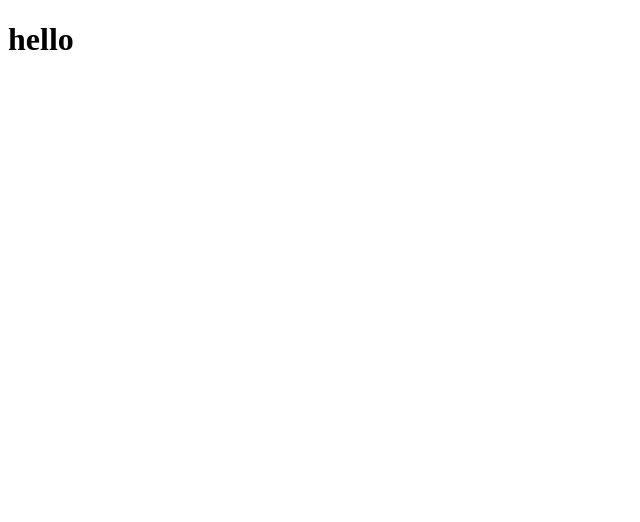
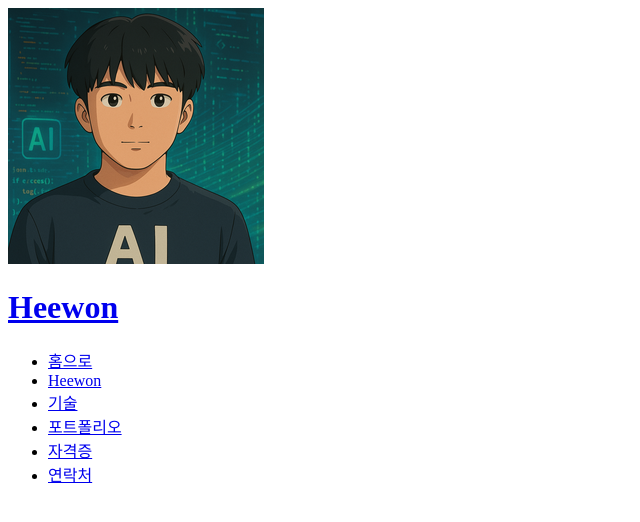
Before and after one commit to heewonLEE2/MySite, a plain HTML site: page index.html in a window 1280 px wide. Shown: the whole page, without its empty margins (0-640 px from the left). Drawn offline with Linux system fonts and the light colour scheme.

Commit message:
메뉴 구성

```diff
--- a/index.html
+++ b/index.html
@@ -9,6 +9,37 @@
     <link rel="shortcut icon" href="./images/my_img.ico" type="images/x-icon" />
   </head>
   <body>
-    <h1>hello</h1>
+    <!-- Header -->
+    <header>
+      <div>
+        <img src="./images/my_img.ico" alt="logo" />
+        <h1><a href="#">Heewon</a></h1>
+      </div>
+      <nav>
+        <ul>
+          <li><a href="#home">홈으로</a></li>
+          <li><a href="#about">Heewon</a></li>
+          <li><a href="#skills">기술</a></li>
+          <li><a href="#work">포트폴리오</a></li>
+          <li><a href="#license">자격증</a></li>
+          <li><a href="#contact">연락처</a></li>
+        </ul>
+      </nav>
+    </header>
+    <!-- Main -->
+    <main>
+      <!-- home -->
+      <section id="home"></section>
+      <!-- about -->
+      <section id="about"></section>
+      <!-- skills -->
+      <section id="skills"></section>
+      <!-- work -->
+      <section id="work"></section>
+      <!-- lisence -->
+      <section id="lisence"></section>
+      <!-- contact -->
+      <section id="contact"></section>
+    </main>
   </body>
 </html>
```
